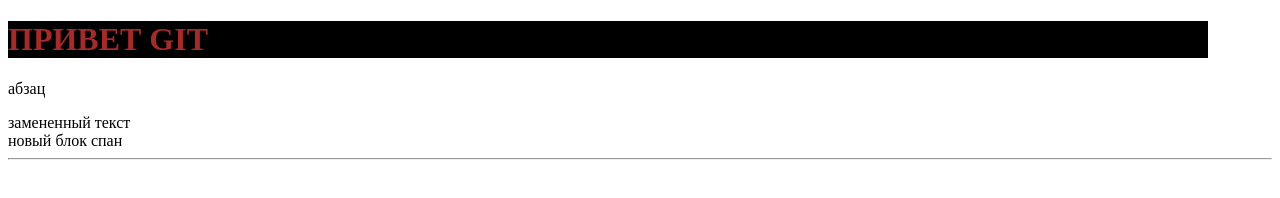
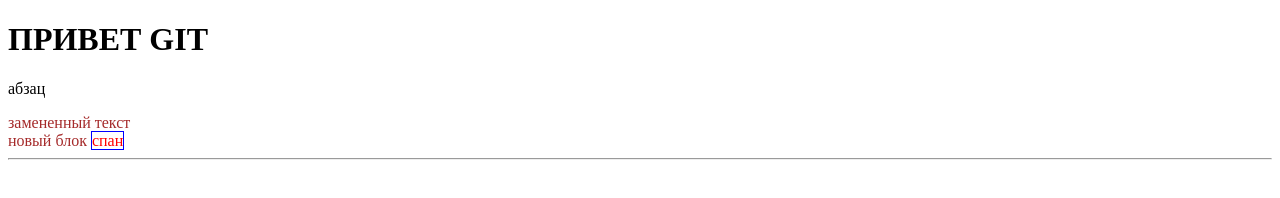
Before and after one commit to Dzhuvelikyan/gitproject, a plain HTML site: page index.html in a window 1280 px wide. Drawn offline with Linux system fonts and the light colour scheme.

Commit message:
added styles for task-4

```diff
--- a/src/style.css
+++ b/src/style.css
@@ -1,5 +1,11 @@
-h1 {
+
+div {
     color: brown;
-    background-color: black;
+    background-color: #ffffff;
     max-width: 1200px;
 }
+span {
+    color: red;
+    border: 1px solid blue;
+
+}
```
